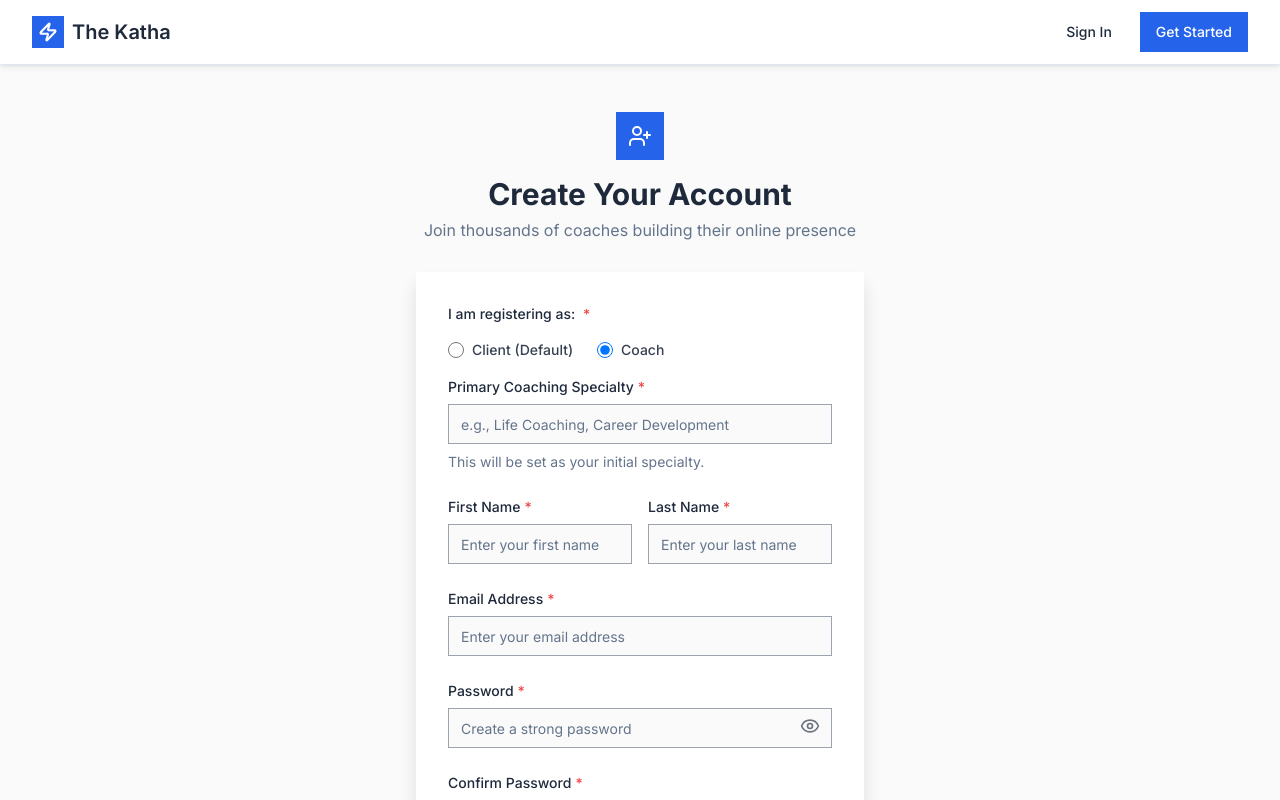
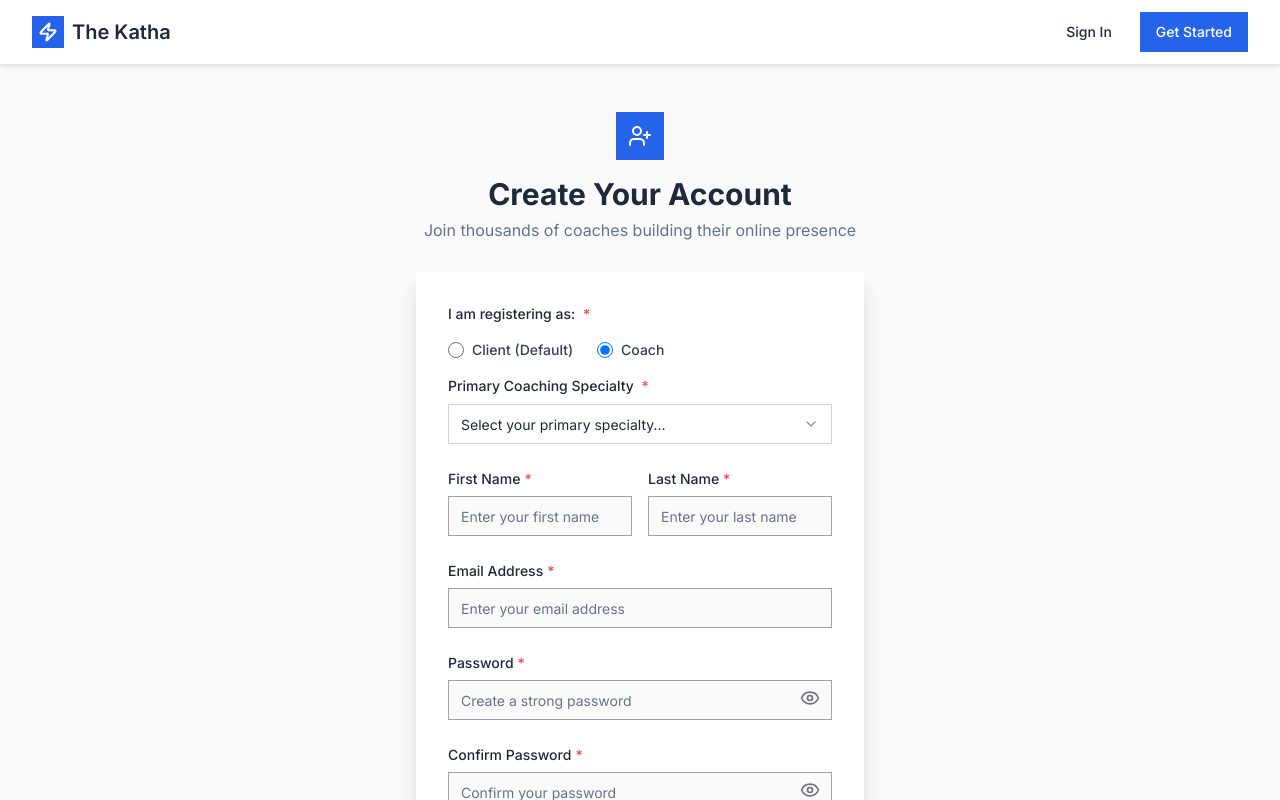
Before and after one commit to hymavathi2704/login, a React (Vite) app in the folder Frontend/: page /register in a window 1280 px wide. Both pictures are taken after a click on the radio button "Coach". Shown: the top 800 px of the page. Built offline with nearby package versions, Linux system fonts and the light colour scheme.

Commit message:
removal of welcome setup

```diff
--- a/Frontend/src/pages/user-registration/components/RegistrationForm.jsx
+++ b/Frontend/src/pages/user-registration/components/RegistrationForm.jsx
@@ -4,20 +4,29 @@ import Input from '../../../components/ui/Input';
 import Button from '../../../components/ui/Button';
 import { Checkbox } from '../../../components/ui/Checkbox';
 import Icon from '../../../components/AppIcon';
+// 🔑 NEW IMPORTS for Select components
+import Select, { SelectTrigger, SelectValue, SelectContent, SelectItem } from '../../../components/ui/Select';
+import { Tag } from 'lucide-react';
 
-// ✅ The form now takes 'onSubmit' and 'isLoading' props from its parent
+// List of popular specialties adapted from ProfessionalSection
+const popularSpecialties = [
+  'Life Coaching', 'Business Coaching', 'Career Coaching', 'Executive Coaching',
+  'Health & Wellness', 'Relationship Coaching', 'Leadership Development',
+  'Performance Coaching', 'Financial Coaching', 'Mindfulness & Meditation'
+];
+
 const RegistrationForm = ({ onSubmit, isLoading }) => {
   const [formData, setFormData] = useState({
-    // 🔑 MODIFIED: Split 'fullName' into 'firstName' and 'lastName'
+    // Core fields
     firstName: '',
     lastName: '',
     email: '',
     password: '',
     confirmPassword: '',
     agreeToTerms: false,
-    // 🔑 NEW: Add role with default 'client'
+    // 🔑 NEW: Role with default 'client'
     role: 'client',
-    // 🔑 NEW: Add specialty
+    // 🔑 NEW: Specialty (holds the final selected/custom value sent to backend)
     specialty: '',
   });
 
@@ -25,6 +34,9 @@ const RegistrationForm = ({ onSubmit, isLoading }) => {
   const [passwordStrength, setPasswordStrength] = useState(0);
   const [showPassword, setShowPassword] = useState(false);
   const [showConfirmPassword, setShowConfirmPassword] = useState(false);
+  // 🔑 NEW STATES for specialty dropdown control
+  const [selectedSpecialty, setSelectedSpecialty] = useState('');
+  const [customSpecialty, setCustomSpecialty] = useState('');
 
   const validatePassword = (password) => {
     let strength = 0;
@@ -59,13 +71,45 @@ const RegistrationForm = ({ onSubmit, isLoading }) => {
     const inputValue = type === 'checkbox' ? checked : value;
     setFormData(prev => ({ ...prev, [name]: inputValue }));
 
-    // 🔑 NEW: Clear specialty if switching back to client
-    if (name === 'role' && value === 'client') {
+    // 🔑 MODIFIED: Handle role change
+    if (name === 'role') {
+        if (value === 'client') {
+            // Clear specialty-related states if role is client
             setFormData(prev => ({ ...prev, specialty: '' }));
+            setSelectedSpecialty('');
+            setCustomSpecialty('');
+        } else if (value === 'coach') {
+            // If switching to coach, ensure formData.specialty is reset to force selection/input validation
+            setFormData(prev => ({ ...prev, specialty: '' }));
+        }
     }
 
     if (errors[name]) setErrors(prev => ({ ...prev, [name]: '' }));
     if (name === 'password') setPasswordStrength(validatePassword(value));
+  };
+
+  // 🔑 NEW: Handler for Select component
+  const handleSpecialtySelect = (value) => {
+      setSelectedSpecialty(value);
+      setCustomSpecialty(''); // Clear custom input when a selection is made
+      setErrors(prev => ({ ...prev, specialty: '' }));
+
+      // If a popular specialty is selected, set it in the final form data
+      if (value !== 'other' && value !== 'disabled-placeholder') {
+          setFormData(prev => ({ ...prev, specialty: value }));
+      } else {
+          // If 'other' or placeholder is selected, clear the final specialty value (will be set by custom input or remain empty)
+          setFormData(prev => ({ ...prev, specialty: '' }));
+      }
+  };
+
+  // 🔑 NEW: Handler for custom specialty input
+  const handleCustomSpecialtyChange = (e) => {
+      const value = e.target.value;
+      setCustomSpecialty(value);
+      // Update the final form data with the custom value as user types
+      setFormData(prev => ({ ...prev, specialty: value }));
+      if (errors.specialty) setErrors(prev => ({ ...prev, specialty: '' }));
   };
 
 
@@ -86,7 +130,7 @@ const RegistrationForm = ({ onSubmit, isLoading }) => {
   const validateForm = () => {
     const newErrors = {};
 
-    // 🔑 NEW: Validate specialty if role is coach
+    // 🔑 UPDATED: Validate specialty if role is coach AND the final formData.specialty is empty
     if (formData.role === 'coach' && !formData.specialty.trim()) {
       newErrors.specialty = 'Primary coaching specialty is required for coach registration.';
     }
@@ -157,20 +201,54 @@ const RegistrationForm = ({ onSubmit, isLoading }) => {
           </div>
         </div>
 
-        {/* Conditional Specialty Input for Coach */}
+        {/* Conditional Specialty Input/Select for Coach */}
         {formData.role === 'coach' && (
           <div className="space-y-2">
+            <label htmlFor="specialty-select-trigger" className="block text-sm font-medium text-foreground">
+              Primary Coaching Specialty <span className="text-destructive ml-1">*</span>
+            </label>
+
+            {/* Specialty Dropdown */}
+            <Select
+              value={selectedSpecialty}
+              onValueChange={handleSpecialtySelect}
+            >
+              <SelectTrigger id="specialty-select-trigger" className="w-full">
+                <SelectValue placeholder="Select your primary specialty..." />
+              </SelectTrigger>
+              <SelectContent>
+                {/* 🔑 FIX: Changed value from "" to a non-empty string to avoid Radix error */}
+                <SelectItem value="disabled-placeholder" disabled>Select your primary specialty...</SelectItem>
+                {popularSpecialties.map((s) => (
+                    <SelectItem key={s} value={s}>
+                        {s}
+                    </SelectItem>
+                ))}
+                <SelectItem value="other">Other (type below)</SelectItem>
+              </SelectContent>
+            </Select>
+
+            {/* Display error if selectedSpecialty is NOT 'other' AND there is a validation error */}
+            {errors.specialty && selectedSpecialty !== 'other' && !formData.specialty.trim() && (
+                <p className="text-sm text-red-600 mt-1">{errors.specialty}</p>
+            )}
+
+            {/* Custom Input for 'Other' option */}
+            {selectedSpecialty === 'other' && (
+                <div className="pt-2">
                     <Input
-              label="Primary Coaching Specialty"
                         type="text"
-              name="specialty"
-              placeholder="e.g., Life Coaching, Career Development"
-              value={formData.specialty}
-              onChange={handleInputChange}
+                        name="customSpecialtyInput" // Unique name for the input field
+                        placeholder="Type your custom specialty here"
+                        value={customSpecialty}
+                        onChange={handleCustomSpecialtyChange}
+                        // Show specialty error here if validation fails
                         error={errors.specialty}
                         required
                         description="This will be set as your initial specialty."
                     />
+                </div>
+            )}
           </div>
         )}
       </div>
@@ -266,7 +344,6 @@ const RegistrationForm = ({ onSubmit, isLoading }) => {
           label={
             <span className="text-sm text-gray-600">
               I agree to the{' '}
-              {/* 🔑 MODIFIED: Replaced <Link> with <a> and onClick handler */}
               <a
                   href="#"
                   onClick={handleTermsClick}
@@ -275,7 +352,6 @@ const RegistrationForm = ({ onSubmit, isLoading }) => {
                   Terms of Service
               </a>{' '}
               and{' '}
-              {/* 🔑 MODIFIED: Replaced <Link> with <a> and onClick handler */}
               <a
                   href="#"
                   onClick={handlePrivacyClick}
--- a/Frontend/src/pages/user-registration/index.jsx
+++ b/Frontend/src/pages/user-registration/index.jsx
@@ -15,7 +15,7 @@ import { registerUser } from "../../auth/authApi";
 const UserRegistration = () => {
   const navigate = useNavigate();
   const [searchParams] = useSearchParams();
-  // 🔑 REMOVED: role is now passed from the form, not read from search params
+  // 🔑 MODIFIED: Remove role from search params, it is now in the form data
   // const role = searchParams.get("role") || "client";
 
   const [isLoading, setIsLoading] = useState(false);
@@ -30,11 +30,11 @@ const UserRegistration = () => {
     // ❌ REMOVED: const [firstName, ...lastNameParts] = formData.fullName.split(' ');
     // ❌ REMOVED: const lastName = lastNameParts.join(' ');
 
-    // ✅ FIXED & UPDATED: Directly destructure firstName, lastName, role, AND specialty from the form data
-    const { firstName, lastName, role, specialty } = formData;
+    // 🔑 UPDATED: Destructure role and specialty from the new form data
+    const { firstName, lastName, role, specialty } = formData;
 
-    // 🔑 UPDATED: Store all necessary fields, including role and specialty for the backend call
-    setFormDataForCaptcha({ ...formData, firstName, lastName, role, specialty });
+    // 🔑 UPDATED: Pass all relevant fields to the Captcha step
+    setFormDataForCaptcha({ ...formData, firstName, lastName, role, specialty });
     setShowCaptcha(true);
   };
 
@@ -61,7 +61,7 @@ const UserRegistration = () => {
         email,
         password,
         role, // 🔑 PASS: The selected role
-        specialty, // 🔑 PASS: The specialty string (will be empty for client)
+        specialty, // 🔑 PASS: The specialty string
         captcha: captchaResponse,
       });
 
@@ -81,7 +81,19 @@ const UserRegistration = () => {
 
   /* ⚠️ COMMENTED OUT: Social Login Handler
   const handleSocialLogin = async (provider) => {
-// ... (omitted code)
+    setIsLoading(true);
+
+    try {
+      // Simulating OAuth flow - This would eventually connect to a backend endpoint
+      await new Promise((resolve) => setTimeout(resolve, 1500));
+      const mockEmail = `user@${provider}.com`;
+      setRegisteredEmail(mockEmail);
+      setRegistrationStep("success");
+    } catch (error) {
+      console.error(`${provider} registration error:`, error);
+    } finally {
+      setIsLoading(false);
+    }
   };
   */
 
```
Also changed, not shown: 1 other file (tests, documents, lock files or other folders). Lines whose indentation alone changed are shown as unchanged.
